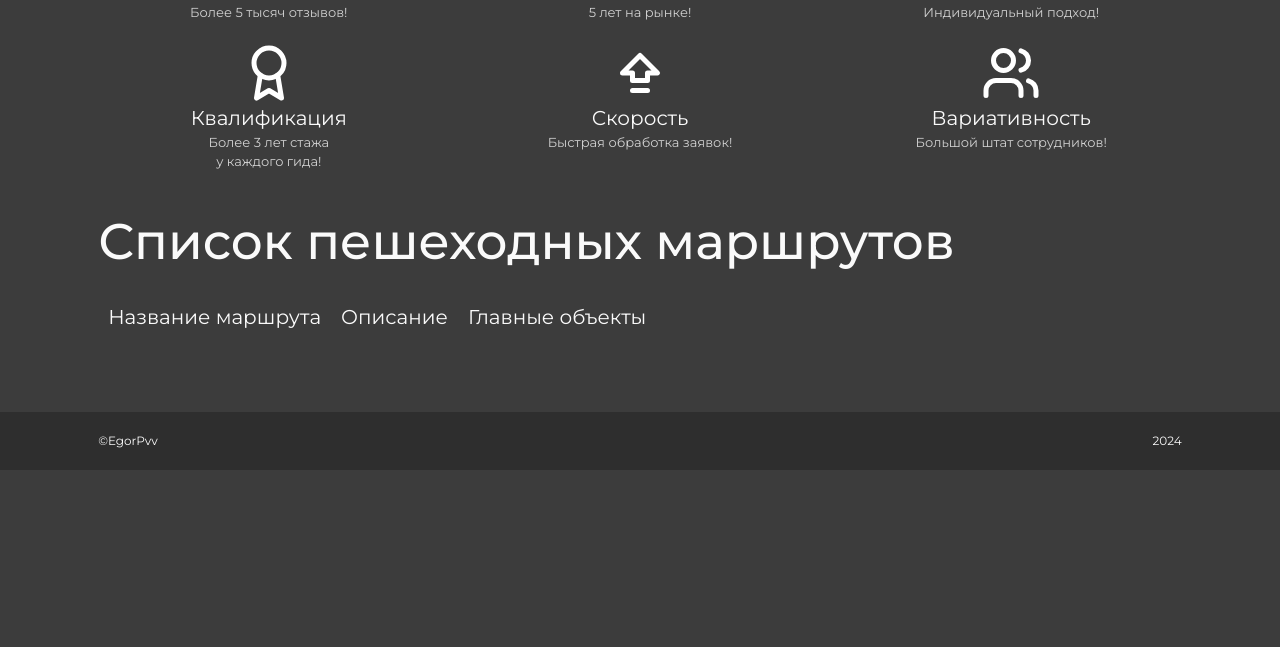
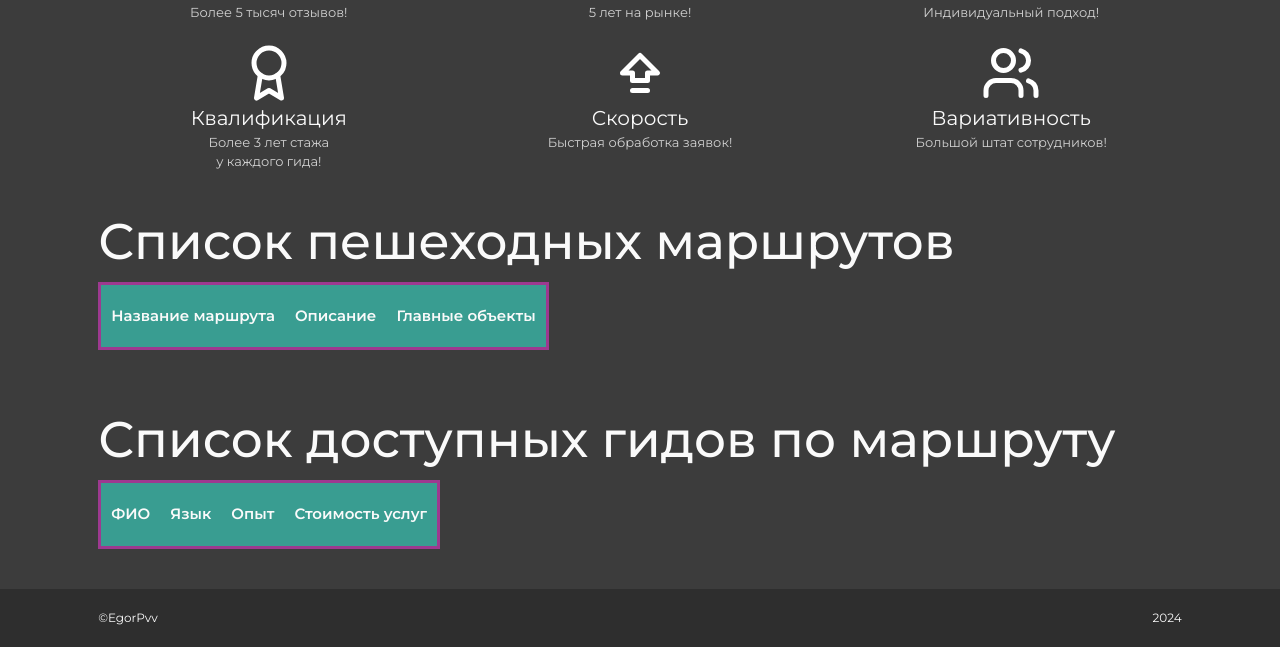
Before and after one commit to EgorPvv/231-365-web-dev-exam-Perevozchikov_egor, a plain HTML site: page index.html in a window 1280 px wide. Shown: the part 736-1383 px from the top of the page. Before the commit the page ends 1206 px from the top, so only its background shows below. Drawn offline with nearby package versions, Linux system fonts and the light colour scheme; no server answers.

Commit message:
Update index.html
• изменены ссылки на javaScript файлы

```diff
--- a/index.html
+++ b/index.html
@@ -76,8 +76,8 @@
             <div class="hiking-routes container">
                 <h1 class="hiking-routs-header">Список пешеходных маршрутов</h1>
                 <div class="warning-text d-md-none d-inline">*для просмотра главных объектов маршрута откройте сайт на большом экране</div>
-                <table class="tbody">
-                        <tr class="table-header text-center">
+                <table class="tbody-routs">
+                        <tr class="table-header-routs text-center">
                             <td>Название маршрута</td>
                             <td>Описание</td>
                             <td class="d-md-table-cell d-none">Главные объекты</td>
@@ -85,6 +85,17 @@
                 </table>
                 <div class="page-counter"></div>
                 <div class="pagination d-flex"></div>
+            </div>
+            <div class="guides container">
+                <h1 class="guides-header">Список доступных гидов по маршруту</h1>
+                <table class="tbody-guides">
+                    <tr class="table-header-guides text-center">
+                        <td>ФИО</td>
+                        <td>Язык</td>
+                        <td>Опыт</td>
+                        <td>Стоимость услуг</td>
+                    </tr>
+            </table>
             </div>
         </main>
         <footer class="footer">
@@ -94,6 +105,7 @@
             </div>
         </footer>
         <script src="https://cdn.jsdelivr.net/npm/bootstrap@5.3.2/dist/js/bootstrap.bundle.min.js" integrity="sha384-C6RzsynM9kWDrMNeT87bh95OGNyZPhcTNXj1NW7RuBCsyN/o0jlpcV8Qyq46cDfL" crossorigin="anonymous"></script>
-        <script src="script.js"></script>
+        <script src="routs_table.js"></script>
+        <script src="alerts.js"></script>
     </body>
 </html>
```
